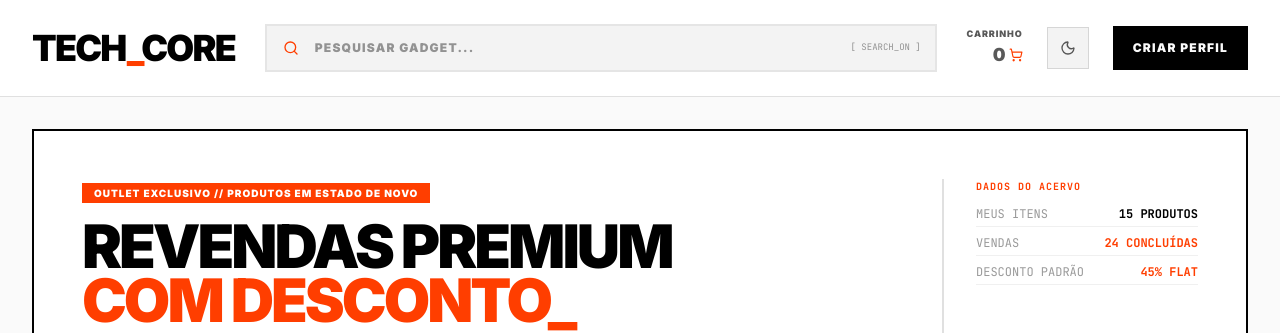
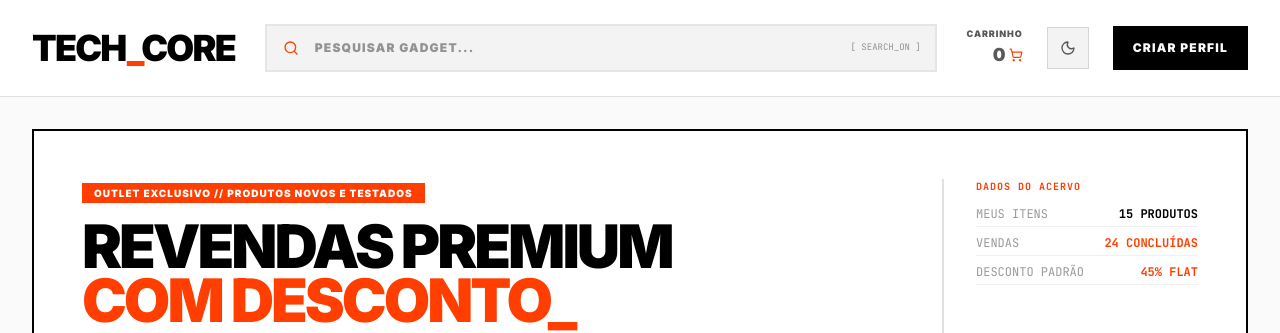
Before and after one commit to iTankull/Plataforma-Tech_Core, a React (Vite) app: page / in a window 1280 px wide. Shown: the top 333 px of the page. Built offline with nearby package versions, Linux system fonts and the light colour scheme.

Commit message:
docs: update project branding and documentation
Update application title, and marketing copy to reflect the Tech_Core brand identity.

```diff
--- a/index.html
+++ b/index.html
@@ -3,7 +3,7 @@
   <head>
     <meta charset="UTF-8" />
     <meta name="viewport" content="width=device-width, initial-scale=1.0" />
-    <title>My Google AI Studio App</title>
+    <title>Tech_Core</title>
   </head>
   <body>
     <div id="root"></div>
--- a/src/App.tsx
+++ b/src/App.tsx
@@ -677,7 +677,7 @@
           <div className="space-y-4 max-w-2xl relative z-10 flex flex-col justify-center">
             <div>
               <span className="bg-[#FF3E00] text-white px-3 py-1 text-[10px] font-black tracking-widest uppercase">
-                OUTLET EXCLUSIVO // PRODUTOS EM ESTADO DE NOVO
+                OUTLET EXCLUSIVO // PRODUTOS NOVOS E TESTADOS
               </span>
             </div>
             <h2 className="text-4xl md:text-6xl font-black tracking-tighter leading-[0.9] uppercase text-text-main">
--- a/src/components/CheckoutView.tsx
+++ b/src/components/CheckoutView.tsx
@@ -184,7 +184,7 @@
           SECURE SIMULATED CHECKOUT
         </span>
         <h1 className="text-4xl md:text-6xl font-black tracking-tighter uppercase mt-2">
-          FINALIZAR AQUECIMENTO_
+          FINALIZAR COMPRA_
         </h1>
         <p className="text-white/50 font-mono text-xs mt-1">
           Confira seus itens com desconto padrão aplicado de 45% flat.
```
Also changed, not shown: 1 other file (tests, documents, lock files or other folders).
